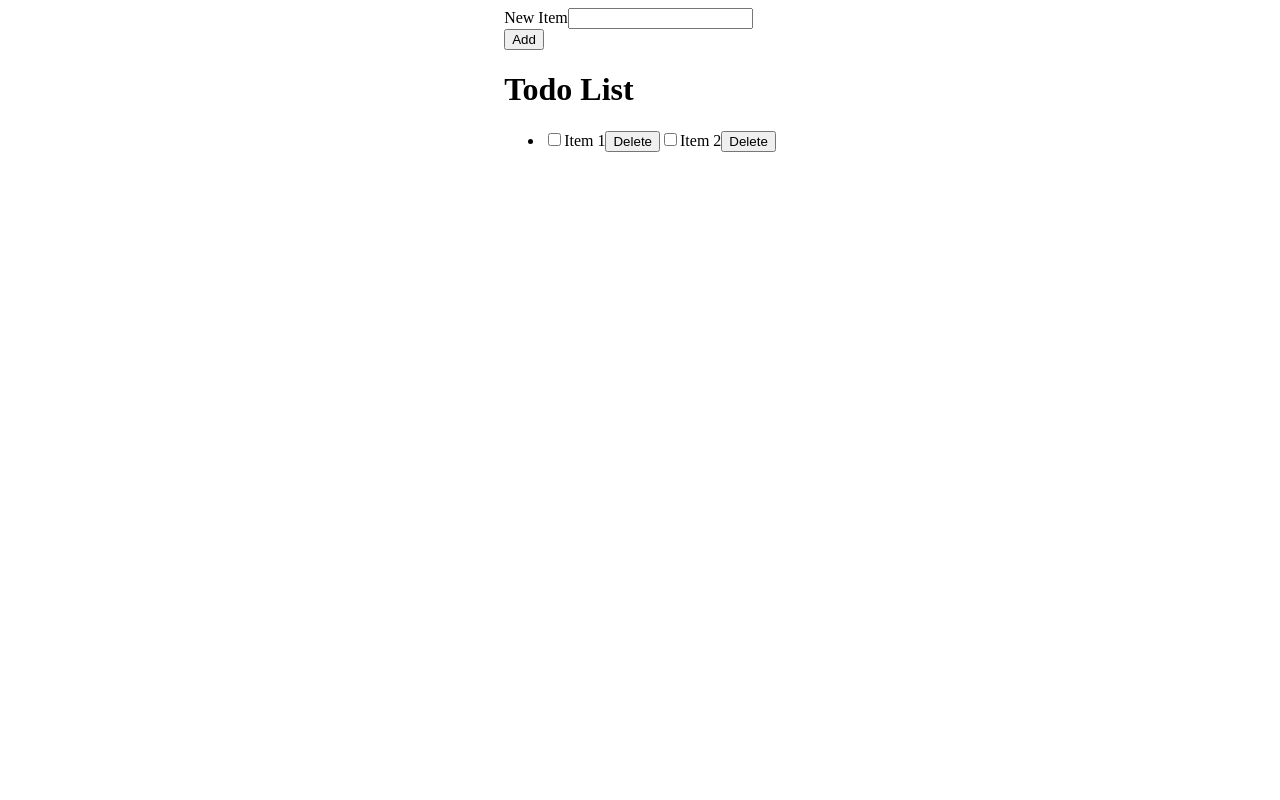
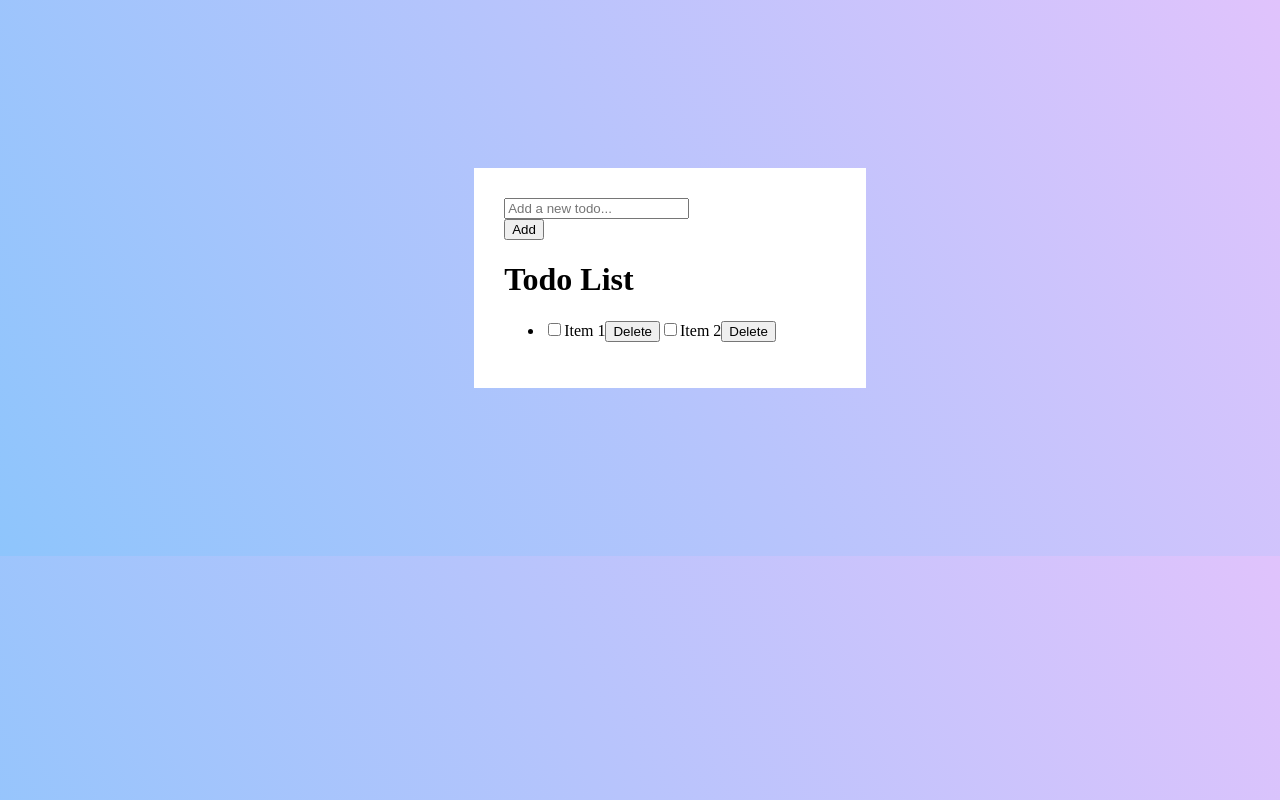
Before and after one commit to Kudoo39/todo-list-app, a React (Vite) app: page / in a window 1280 px wide. Built offline with nearby package versions, Linux system fonts and the light colour scheme.

Commit message:
adding some css

```diff
--- a/src/App.css
+++ b/src/App.css
@@ -1,5 +1,15 @@
 body {
-    display: flex;
-    justify-content: center;
-    align-items: center;
-  }
+  display: flex;
+  justify-content: center;
+  align-items: center;
+  background-color: #8ec5fc;
+  padding: 10px;
+  background-image: linear-gradient(62deg, #8ec5fc 0%, #e0c3fc 100%);
+}
+
+.container {
+  background: #fff;
+  width: 100%;
+  margin: 150px auto;
+  padding: 30px
+}
--- a/src/App.jsx
+++ b/src/App.jsx
@@ -3,11 +3,10 @@ import "./App.css";
 
 const App = () => {
   return (
-    <>
-      <form className="container">
+    <div className="container">
+      <form className="form">
         <div className="form-row">
-          <label htmlFor="item">New Item</label>
-          <input type="text" id="item" />
+          <input type="text" id="item" placeholder="Add a new todo..." />
         </div>
         <button className="btn">Add</button>
       </form>
@@ -26,7 +25,7 @@ const App = () => {
           <button className="btn">Delete</button>
         </li>
       </ul>
-    </>
+    </div>
   );
 };
 
```
